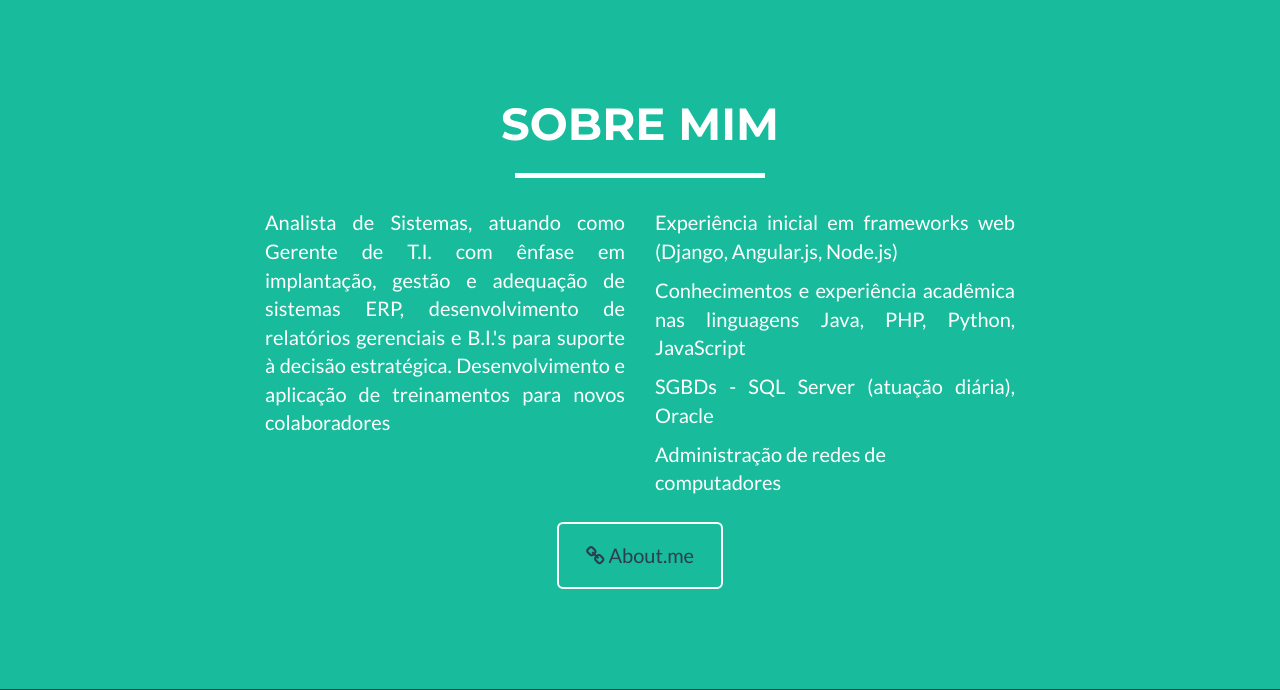
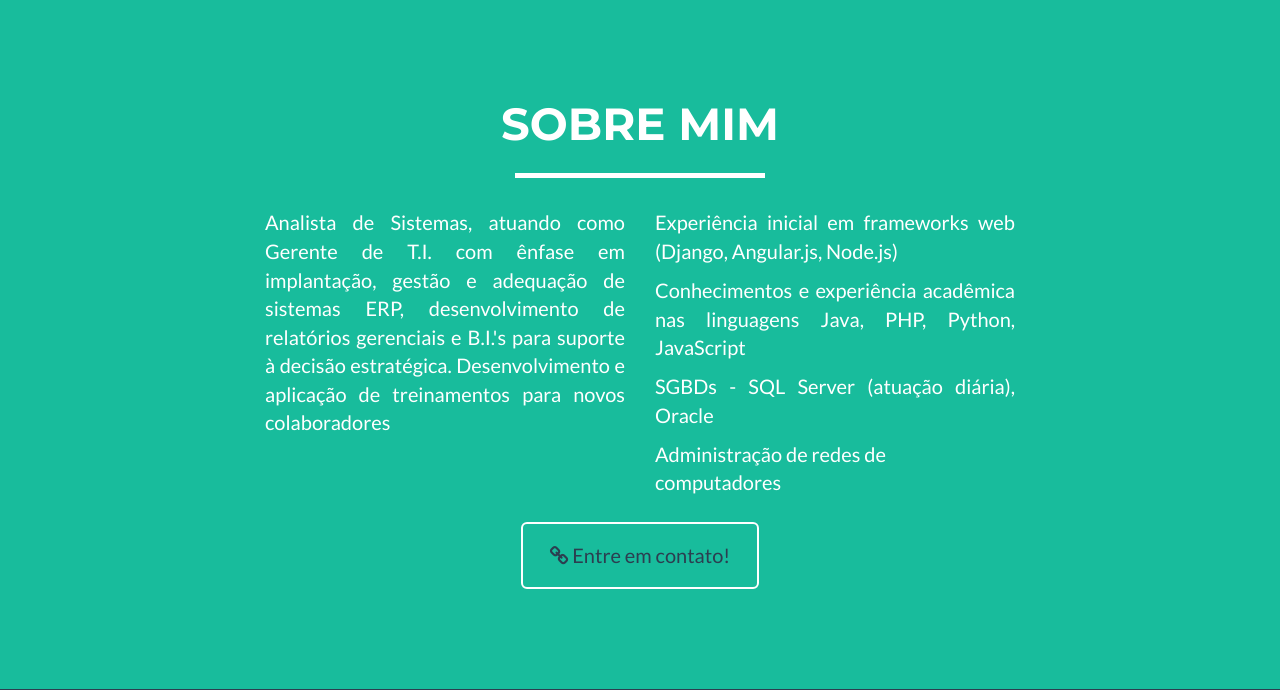
Before and after one commit to lvdamaceno/portifolio, a Django app: page / in a window 1280 px wide. Shown: the part 1744-2434 px from the top of the page. Run offline with Django 3.2, Linux system fonts and the light colour scheme; some libraries are stand-ins or nearby versions.

Commit message:
link contato

```diff
--- a/portifolio/contatos/templates/contatos/contato.html
+++ b/portifolio/contatos/templates/contatos/contato.html
@@ -85,10 +85,10 @@
                     <a href="#page-top"></a>
                 </li>
                 <li class="page-scroll">
-                    <a href="#portfolio">Portfólio</a>
+                    <a href="/../">Portfólio</a>
                 </li>
                 <li class="page-scroll">
-                    <a href="#about">Sobre mim</a>
+                    <a href="/../">Sobre mim</a>
                 </li>
                 <li class="page-scroll">
                     <a href="#contact">Contato</a>
--- a/portifolio/core/templates/index.html
+++ b/portifolio/core/templates/index.html
@@ -209,8 +209,8 @@
                 <p>Administração de redes de computadores</p>
             </div>
             <div class="col-lg-8 col-lg-offset-2 text-center">
-                <a href="https://about.me/viniciusdamaceno" class="btn btn-lg btn-outline" target="_blank">
-                    <i class="fa fa-link"></i> About.me
+                <a href="/contato/" class="btn btn-lg btn-outline" target="_blank">
+                    <i class="fa fa-link"></i> Entre em contato!
                 </a>
             </div>
 
```
